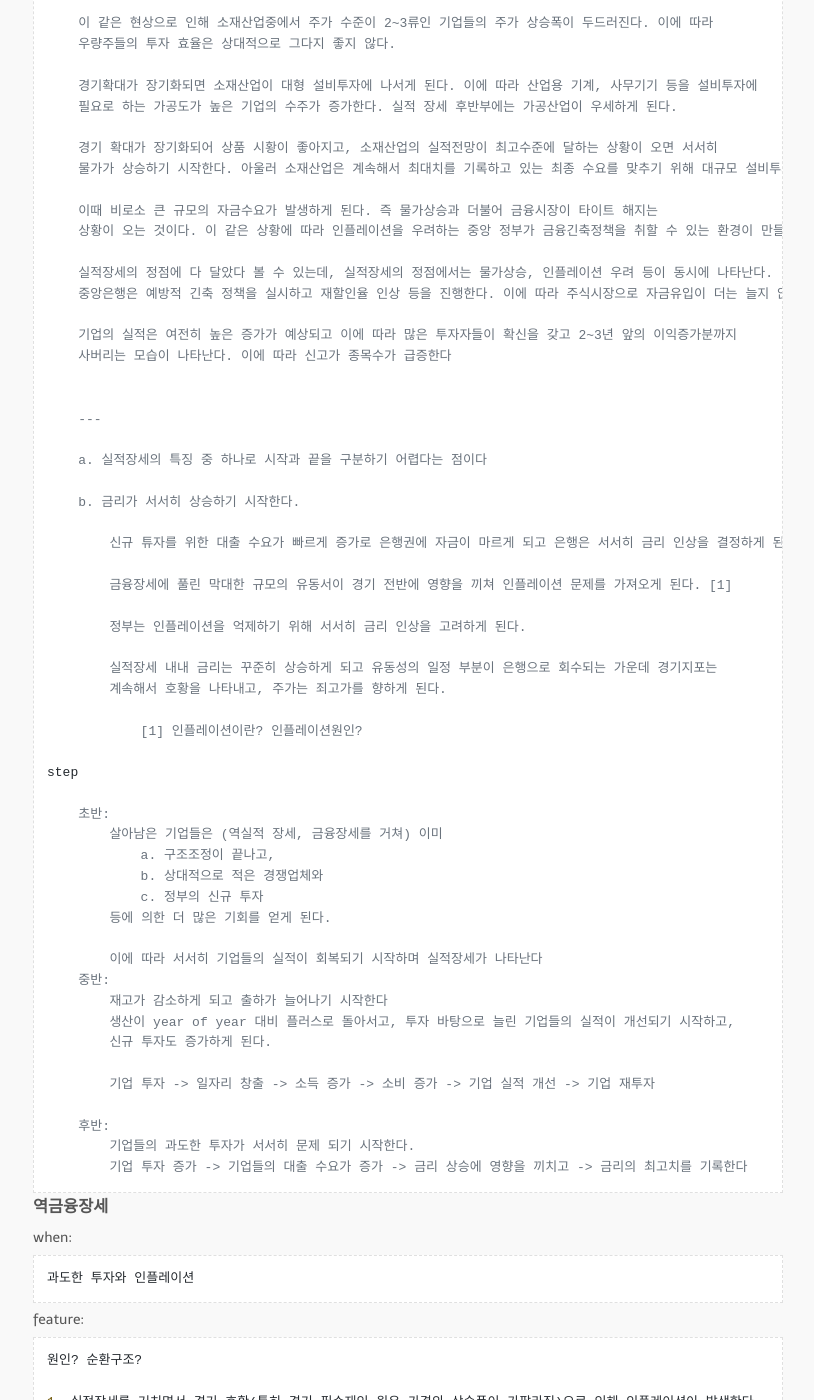
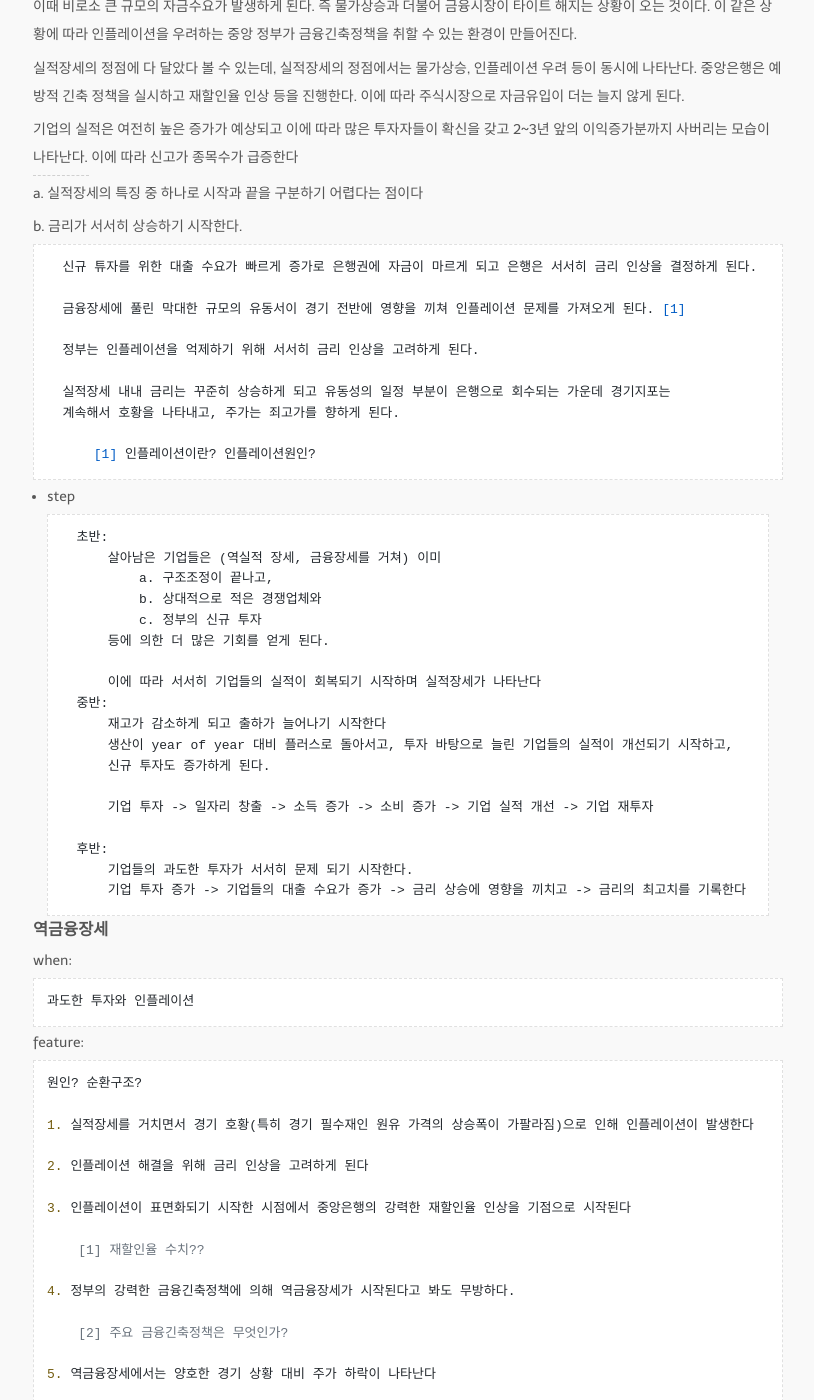
Before and after one commit to jung-research/github.io, a Jekyll site: the page built from _posts/2023-08-23-season_theory.md, in a window 1280 px wide and 1400 px high, scrolled down 3453 px. Shown: the whole window, without its empty margins (232-1046 px from the left). Built offline with Jekyll 4.4.1, drawn with Linux system fonts in a browser that asks for light colours; nearby versions of some CDN libraries; some web fonts are replaced; some of the changed text lies outside the part shown.

Commit message:
mod season theory

```diff
--- a/_posts/2023-08-23-season_theory.md
+++ b/_posts/2023-08-23-season_theory.md
@@ -123,74 +123,69 @@ tags:
 
         수혜: 건설, 토목 관련주
 
-### 실적장세
+## 실적장세
 
     선순환 구조
 
     기업 투자 -> 일자리 창출 -> 소득 증가 -> 소비 증가 -> 기업 실적 개선 -> 기업 재투자
 
-    when:
+* when:
 
-        기업의 실적이 좋아져 주가가 상승하는 시기, 호황 국면 속 불안감 상존
+  기업의 실적이 좋아져 주가가 상승하는 시기, 호황 국면 속 불안감 상존
 
-    feature:
+* feature:
 
-        1. 풍부한 유동성을 바탕으로 고용과 투자를 본격적으로 늘리기 시작한다
+  1. 풍부한 유동성을 바탕으로 고용과 투자를 본격적으로 늘리기 시작한다
 
-        2. 가장 가공성이 낮은 소재산업에서 실적 개선이 나타나고, 이후 가공산업의 실적개선이 나타난다
+  2. 가장 가공성이 낮은 소재산업에서 실적 개선이 나타나고, 이후 가공산업의 실 적개선이 나타난다
 
-        3. 이따라 개인소비 관련산업에서도 실적개선이 나타난다, 전산업이 순환하며 실적 개선을 나타낸다.
+  3. 이따라 개인소비 관련산업에서도 실적개선이 나타난다, 전산업이 순환하며 실적 개선을 나타낸다.
 
-        4. 금융장세의 유동성 -> 실질적인 실물경기 활성화까지 긴 시간이 필요하다. (2007년 대표적인 실적장세)
+  4. 금융장세의 유동성 -> 실질적인 실물경기 활성화까지 긴 시간이 필요하다. (2007년 대표적인 실적장세)
 
-        ---
+  ---
 
-        1. 실적장세 전반부에는 재무구조가 좋은 우량주보다는 경기 변동의 영향을 받는 업종에서 높은 투자효율이 나타난다.
+  1. 실적장세 전반부에는 재무구조가 좋은 우량주보다는 경기 변동의 영향을 받는 업종에서 높은 투자효율이 나타난다.
 
-            이런 업종의 대부분이 가공도가 낮은 소재산업이다 (시멘트, 철강, 섬유, 제지, 화학, 유리등 소재산업)
+     이런 업종의 대부분이 가공도가 낮은 소재산업이다 (시멘트, 철강, 섬유, 제지, 화학, 유리등 소재산업)
 
-        경기가 좋아지기 시작하면 소비가 증가해 주문폭주 현상이 나타난다. 이 경우 업계 TOP기업들은 밀려드는 주문 폭주로
-        인해 발주량을 제때 맞추지 못하게 된다.
-
-        그 결과 신뢰성은 약간 떨어지더라도 납기일을 맞출 수 있는 2~3류 기업에서 제품 발주가 나타난다.
-
-        이 같은 현상으로 인해 소재산업중에서 주가 수준이 2~3류인 기업들의 주가 상승폭이 두드러진다. 이에 따라
-        우량주들의 투자 효율은 상대적으로 그다지 좋지 않다.
-
-        경기확대가 장기화되면 소재산업이 대형 설비투자에 나서게 된다. 이에 따라 산업용 기계, 사무기기 등을 설비투자에
-        필요로 하는 가공도가 높은 기업의 수주가 증가한다. 실적 장세 후반부에는 가공산업이 우세하게 된다.
-
-        경기 확대가 장기화되어 상품 시황이 좋아지고, 소재산업의 실적전망이 최고수준에 달하는 상황이 오면 서서히
-        물가가 상승하기 시작한다. 아울러 소재산업은 계속해서 최대치를 기록하고 있는 최종 수요를 맞추기 위해 대규모 설비투자에 나선다.
-
-        이때 비로소 큰 규모의 자금수요가 발생하게 된다. 즉 물가상승과 더불어 금융시장이 타이트 해지는
-        상황이 오는 것이다. 이 같은 상황에 따라 인플레이션을 우려하는 중앙 정부가 금융긴축정책을 취할 수 있는 환경이 만들어진다.
-
-        실적장세의 정점에 다 달았다 볼 수 있는데, 실적장세의 정점에서는 물가상승, 인플레이션 우려 등이 동시에 나타난다.
-        중앙은행은 예방적 긴축 정책을 실시하고 재할인율 인상 등을 진행한다. 이에 따라 주식시장으로 자금유입이 더는 늘지 않게 된다.
-
-        기업의 실적은 여전히 높은 증가가 예상되고 이에 따라 많은 투자자들이 확신을 갖고 2~3년 앞의 이익증가분까지
-        사버리는 모습이 나타난다. 이에 따라 신고가 종목수가 급증한다
+     소재산업중에서 주가 수준이 2~3류인 기업들의 주가 상승폭이 두드러진다. 이에 반해 우량주들의 투자 효율은 상대적으로 그다지 좋지 않다[^2]
 
 
-        ---
+  경기확대가 장기화되면 소재산업이 대형 설비투자에 나서게 된다. 이에 따라 산업용 기계, 사무기기 등을 설비투자에
+  필요로 하는 가공도가 높은 기업의 수주가 증가한다. 실적 장세 후반부에는 가공산업이 우세하게 된다.
 
-        a. 실적장세의 특징 중 하나로 시작과 끝을 구분하기 어렵다는 점이다
+  경기 확대가 장기화되어 상품 시황이 좋아지고, 소재산업의 실적전망이 최고수준에 달하는 상황이 오면 서서히
+  물가가 상승하기 시작한다. 아울러 소재산업은 계속해서 최대치를 기록하고 있는 최종 수요를 맞추기 위해 대규모 설비투자에 나선다.
 
-        b. 금리가 서서히 상승하기 시작한다.
+  이때 비로소 큰 규모의 자금수요가 발생하게 된다. 즉 물가상승과 더불어 금융시장이 타이트 해지는
+  상황이 오는 것이다. 이 같은 상황에 따라 인플레이션을 우려하는 중앙 정부가 금융긴축정책을 취할 수 있는 환경이 만들어진다.
 
-            신규 튜자를 위한 대출 수요가 빠르게 증가로 은행권에 자금이 마르게 되고 은행은 서서히 금리 인상을 결정하게 된다.
+  실적장세의 정점에 다 달았다 볼 수 있는데, 실적장세의 정점에서는 물가상승, 인플레이션 우려 등이 동시에 나타난다.
+  중앙은행은 예방적 긴축 정책을 실시하고 재할인율 인상 등을 진행한다. 이에 따라 주식시장으로 자금유입이 더는 늘지 않게 된다.
 
-            금융장세에 풀린 막대한 규모의 유동서이 경기 전반에 영향을 끼쳐 인플레이션 문제를 가져오게 된다. [1]
+  기업의 실적은 여전히 높은 증가가 예상되고 이에 따라 많은 투자자들이 확신을 갖고 2~3년 앞의 이익증가분까지
+  사버리는 모습이 나타난다. 이에 따라 신고가 종목수가 급증한다
 
-            정부는 인플레이션을 억제하기 위해 서서히 금리 인상을 고려하게 된다.
 
-            실적장세 내내 금리는 꾸준히 상승하게 되고 유동성의 일정 부분이 은행으로 회수되는 가운데 경기지포는
-            계속해서 호황을 나타내고, 주가는 죄고가를 향하게 된다.
+  ---
 
-                [1] 인플레이션이란? 인플레이션원인?
+  a. 실적장세의 특징 중 하나로 시작과 끝을 구분하기 어렵다는 점이다
 
-    step
+  b. 금리가 서서히 상승하기 시작한다.
+
+      신규 튜자를 위한 대출 수요가 빠르게 증가로 은행권에 자금이 마르게 되고 은행은 서서히 금리 인상을 결정하게 된다.
+
+      금융장세에 풀린 막대한 규모의 유동서이 경기 전반에 영향을 끼쳐 인플레이션 문제를 가져오게 된다. [1]
+
+      정부는 인플레이션을 억제하기 위해 서서히 금리 인상을 고려하게 된다.
+
+      실적장세 내내 금리는 꾸준히 상승하게 되고 유동성의 일정 부분이 은행으로 회수되는 가운데 경기지포는
+      계속해서 호황을 나타내고, 주가는 죄고가를 향하게 된다.
+
+          [1] 인플레이션이란? 인플레이션원인?
+
+* step
 
         초반:
             살아남은 기업들은 (역실적 장세, 금융장세를 거쳐) 이미
@@ -403,11 +398,11 @@ macro 는 국민소득, 물가, 실업, 환율, 국제수지 등 실물경제에
 [^1]: 「우라가미 구니오」(ウラガミ クニオ, 浦上邦雄)
 [^2]:
 
-    외화가 개방된 나라에서 이동이 이미 이루어지지않은가??
+    경기가 좋아지기 시작하면 소비도 잇따라 증가하여 주문폭주 현상이 나타난다. 이 경우 업계 TOP 기업들은 밀려드는 주문 폭주로
+    인해 발주량을 제때 맞추지 못하게 된면 신뢰성은 약간 떨어지더라도 납기일을 맞출 수 있는 2~3류 기업에서 제품 발주가 나타난다.
 
-    개인 투자가들도 나라간 허들이 높아서??
-
-    펀드나, 은행이나, 금융회사는 개인보다 외국투자에 유리한가?
+    이 같은 현상으로 인해 소재산업중에서 주가 수준이 2~3류인 기업들의 주가 상승폭이 두드러진다. 이에 따라 우량주들의 투자 효율
+    은 상대적으로 그다지 좋지 않다.
 
 ---
 
```
Also changed, not shown: other parts of _posts/2023-08-23-season_theory.md (+1 -1 lines).
